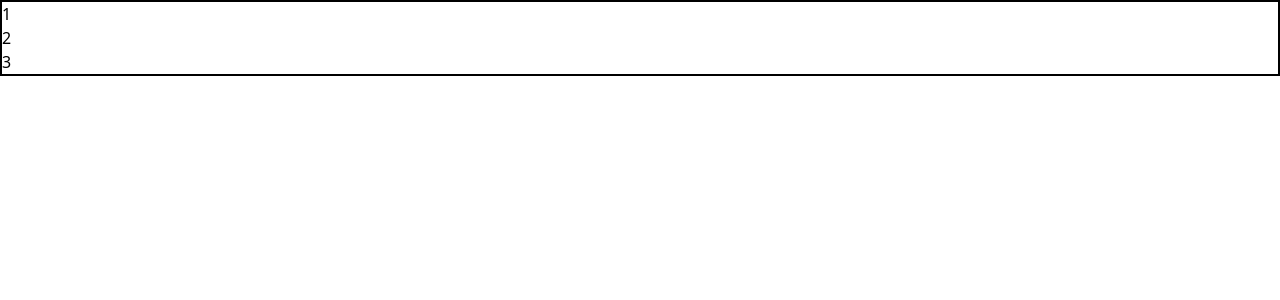
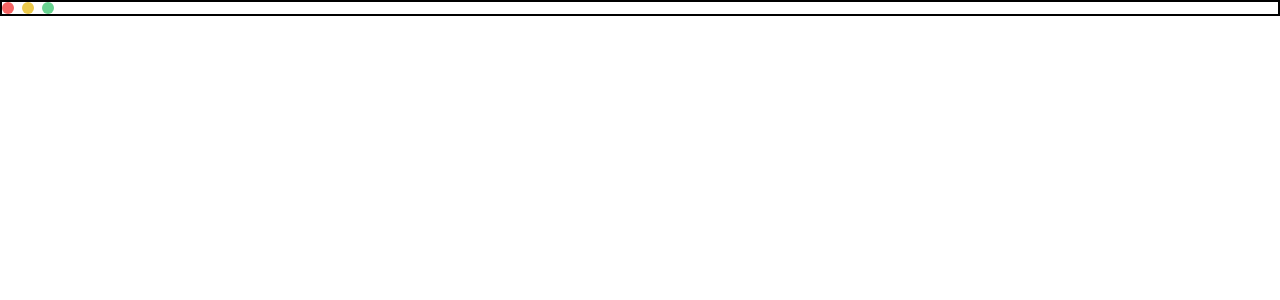
Before and after one commit to greedybrain/WhatYouCodingBoutWillisClient, a React (Create React App) app: page / in a window 1280 px wide. Shown: the top 300 px of the page. Built offline with nearby package versions, Linux system fonts and the light colour scheme.

Commit message:
added styling to mock window buttons

```diff
--- a/src/Global/components/MockWindowButtons.jsx
+++ b/src/Global/components/MockWindowButtons.jsx
@@ -2,10 +2,10 @@ import React from 'react'
 
 const MockWindowButtons = () => {
     return (
-        <ul className="mock-btns">
-            <li className="red">1</li>
-            <li className="yellow">2</li>
-            <li className="green">3</li>
+        <ul className="mock-btns flex">
+            <li className="red h-3 w-3 rounded-full bg-red-500"></li>
+            <li className="yellow h-3 w-3 rounded-full ml-2 bg-yellow-500"></li>
+            <li className="green h-3 w-3 rounded-full ml-2 bg-green-400"></li>
         </ul>
     )
 }
```
